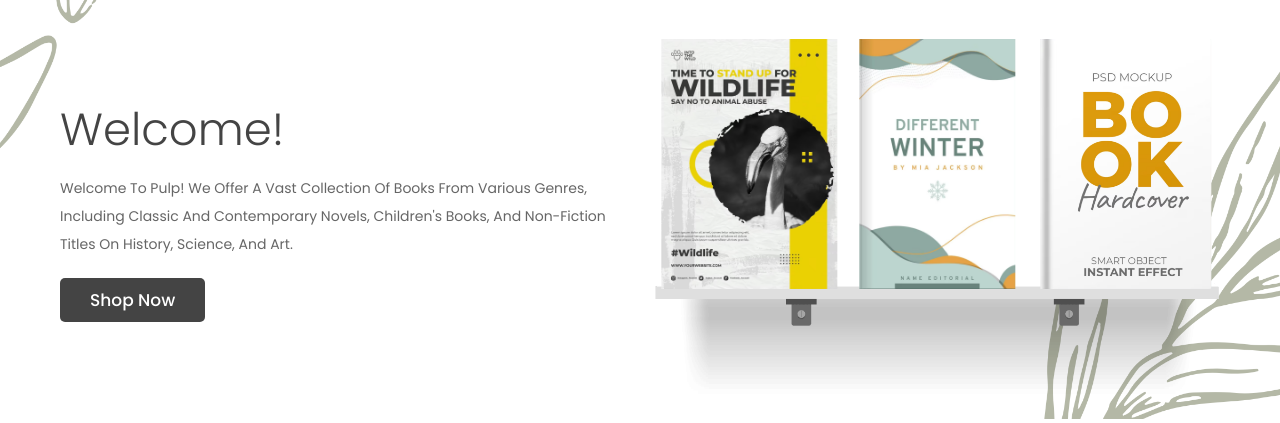
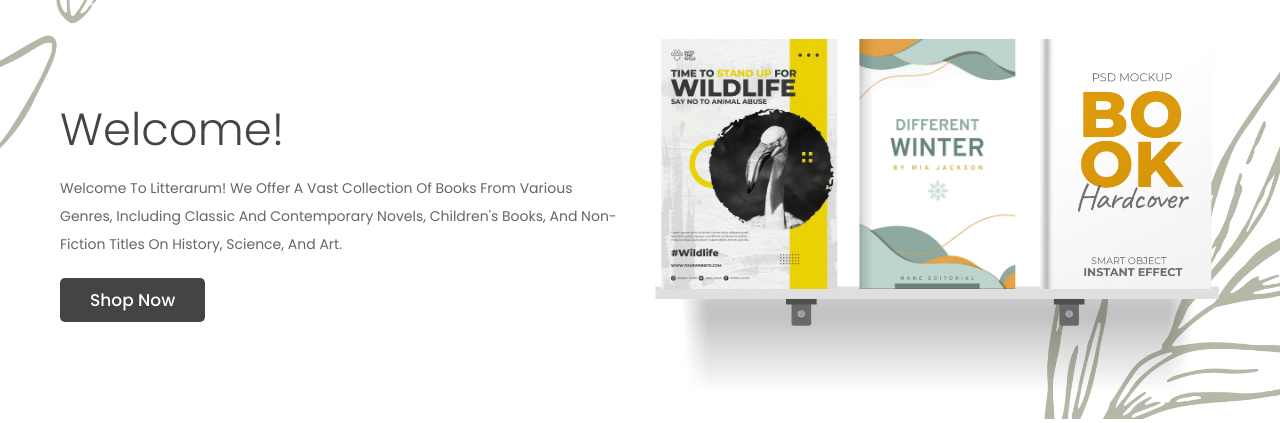
Before and after one commit to thebugged/bookstore, a Django app: page / in a window 1280 px wide. Shown: the part 167-590 px from the top of the page. Run offline with Django 4.2, Linux system fonts and the light colour scheme.

Commit message:
Update home.html

```diff
--- a/litterarum/templates/litterarum/home.html
+++ b/litterarum/templates/litterarum/home.html
@@ -11,7 +11,7 @@
 
              <div class="content">
                  <h3>Welcome!</h3>
-                 <p>Welcome to Pulp! We offer a vast collection of books from various genres, including classic and contemporary novels, children's books, and non-fiction titles on history, science, and art.
+                 <p>Welcome to Litterarum! We offer a vast collection of books from various genres, including classic and contemporary novels, children's books, and non-fiction titles on history, science, and art.
                  </p>
                  <a href="{% url 'store' %}" class="btn">shop now</a>
              </div>
```
